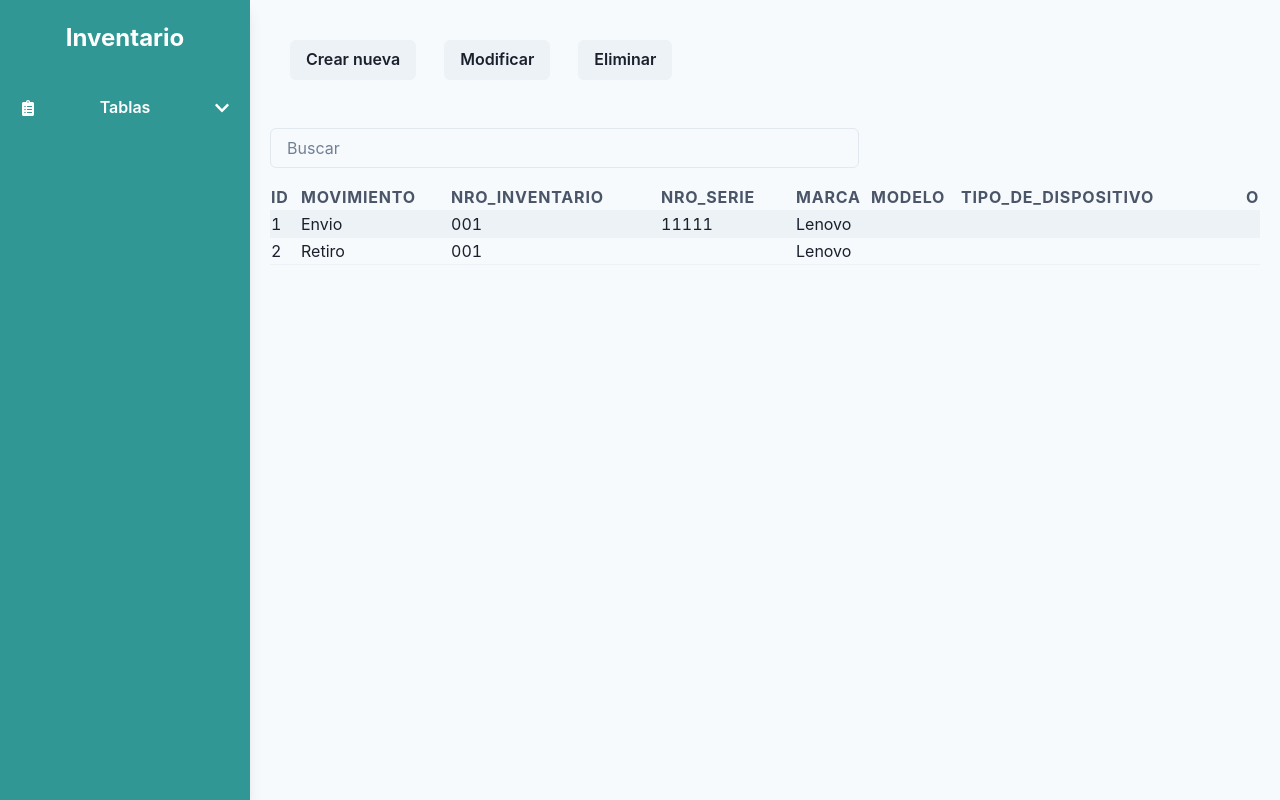
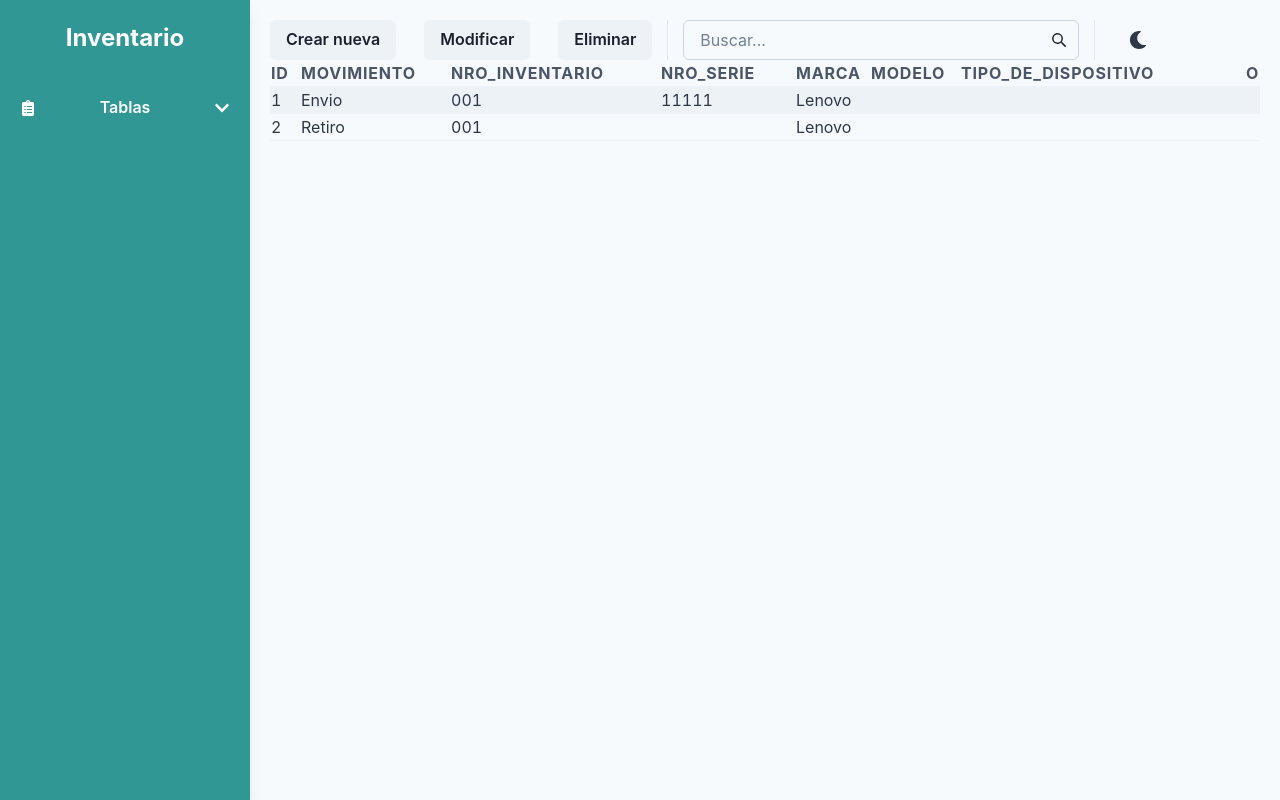
Before and after one commit to TomasLopezPrimi/Gestion-Inventario_IT, a React (Create React App) app: page / in a window 1280 px wide. Built offline with nearby package versions, Linux system fonts and the light colour scheme.

Commit message:
inicio_buscador+dark_theme

```diff
--- a/package.json
+++ b/package.json
@@ -4,6 +4,7 @@
   "version": "0.1.0",
   "private": true,
   "dependencies": {
+    "@chakra-ui/icons": "^2.2.4",
     "@chakra-ui/react": "^2.10.7",
     "@emotion/react": "^11.14.0",
     "@emotion/styled": "^11.14.0",
--- a/src/App.js
+++ b/src/App.js
@@ -14,14 +14,13 @@ export default function App() {
 
   return (
     <BrowserRouter>
-    <Flex h="100vh" bg="gray.50">
+    <Flex h="100vh" >
       <Sidebar
         activeTab={activeTab}
         setActiveTab={setActiveTab}
         activeSubTab={activeSubTab}
         setActiveSubTab={setActiveSubTab}
       />
-
       <AppRouter />
 
     </Flex>
--- /dev/null
+++ b/src/components/Buscador.js
@@ -0,0 +1,125 @@
+"use client"
+
+import { useState, useRef, useEffect } from "react"
+import { useNavigate } from "react-router-dom"
+import {
+  Box,
+  Input,
+  InputGroup,
+  InputRightElement,
+  List,
+  ListItem,
+  Text,
+  Flex,
+  IconButton,
+  useOutsideClick,
+} from "@chakra-ui/react"
+import { SearchIcon } from "@chakra-ui/icons"
+
+function Buscador() {
+  const [searchTerm, setSearchTerm] = useState("")
+  const [isOpen, setIsOpen] = useState(false)
+  const navigate = useNavigate()
+  const ref = useRef(null)
+
+  // Categorías de búsqueda (por ahora hardcodeadas para probar)
+  const searchCategories = [
+    { id: "id", name: "ID", route: "/busqueda/ID" },
+    { id: "movimiento", name: "Movimiento", route: "/busqueda/movimiento" },
+    { id: "nro_serie", name: "Número de serie", route: "/busqueda/nro_se" },
+    { id: "marca", name: "Marca", route: "/busqueda/marca" },
+    { id: "cualquiera", name: "Cualquier columna", route: "/busqueda/cualquiera" },
+  ]
+
+  // Cerrar el dropdown cuando se hace clic fuera del componente
+  useOutsideClick({
+    ref: ref,
+    handler: () => setIsOpen(false),
+  })
+
+  // Mostrar opciones solo cuando hay texto en el input
+  useEffect(() => {
+    if (searchTerm.trim() !== "") {
+      setIsOpen(true)
+    } else {
+      setIsOpen(false)
+    }
+  }, [searchTerm])
+
+  // Manejar la selección de una categoría
+  const handleCategorySelect = (route) => {
+    if (searchTerm.trim() !== "") {
+      // Redirigir a la ruta con el término de búsqueda como query parameter (falta crear la ruta dependiendo el query)
+      navigate(`${route}?q=${encodeURIComponent(searchTerm)}`)
+      setIsOpen(false)
+    }
+  }
+
+  return (
+      <Box
+        ref={ref}
+        position="relative"
+        maxW="900px"
+        w="40%">
+        <InputGroup>
+          <Input
+            placeholder="Buscar..."
+            value={searchTerm}
+            onChange={(e) => setSearchTerm(e.target.value)}
+            borderRadius="md"
+            borderColor="gray.300"
+            _hover={{ borderColor: "gray.400" }}
+            _focus={{ borderColor: "gray.500", boxShadow: "sm" }}
+          />
+          <InputRightElement>
+            <IconButton
+              aria-label="Buscar"
+              icon={<SearchIcon />}
+              size="sm"
+              variant="ghost"
+              colorScheme="gray"
+              onClick={() => searchTerm.trim() !== "" && setIsOpen(true)}
+            />
+          </InputRightElement>
+        </InputGroup>
+
+        {isOpen && searchTerm.trim() !== "" && (
+          <List
+            position="absolute"
+            width="100%"
+            mt={1}
+            borderRadius="md"
+            boxShadow="md"
+            zIndex={10}
+            bg={"white"}  //A futuro modificar dependiendo el theme
+            border="1px solid"
+            borderColor="gray.200"
+            py={2}
+          >
+            {searchCategories.map((category) => (
+              <ListItem
+                key={category.id}
+                px={4}
+                py={2}
+                _hover={{ bg: "gray.100" }}
+                cursor="pointer"
+                onClick={() => handleCategorySelect(category.route)}
+              >
+                <Flex align="center">
+                  <Text>
+                    Buscar{" "}
+                    <Text as="span" fontWeight="medium">
+                      {category.name}
+                    </Text>{" "}
+                    para: {searchTerm}
+                  </Text>
+                </Flex>
+              </ListItem>
+            ))}
+          </List>
+        )}
+      </Box>
+  )
+}
+
+export default Buscador
--- a/src/components/ButtonsContainer.js
+++ b/src/components/ButtonsContainer.js
@@ -6,9 +6,10 @@ const ButtonsContainer = (props) => {
     const data = props.data
     const setData = props.setData
 
+    //Las funciones de cada botón deberian ir acá y pasarlas como prop o en el componente boton?
 
     return (
-    <HStack m={5} spacing={7}>
+    <HStack spacing={7}>
         <ButtonComponent data={data} setData={setData} typeOfButton={"Crear nueva"} />
         <ButtonComponent data={data} setData={setData} typeOfButton={"Modificar"}/>
         <ButtonComponent data={data} setData={setData} typeOfButton={"Eliminar"}/>
--- /dev/null
+++ b/src/components/ColorModeSwitcher.js
@@ -0,0 +1,58 @@
+import React from 'react';
+import { useColorMode, IconButton, useColorModeValue } from '@chakra-ui/react';
+import { FaSun, FaMoon } from 'react-icons/fa';
+import { extendTheme } from '@chakra-ui/react';
+
+//Caracteristicas del tema
+export const theme = extendTheme({
+    config: {
+      initialColorMode: 'light',
+      useSystemColorMode: false,
+    },
+    styles: {
+      global: {
+        body: {
+          bg: 'gray.50', // Color de fondo para el modo claro
+          color: 'gray.700', // Color de texto para el modo claro
+        },
+        _dark: {
+          body: {
+            bg: 'gray.700', // Color de fondo para el modo oscuro
+            color: 'whiteAlpha.900', // Color de texto para el modo oscuro
+          },
+        },
+      },
+    },
+    //No funcionan correctamente los estilos en la lista del buscador
+    components: {
+      List: {
+        baseStyle: {
+          bg: 'white', // Color de fondo para el modo claro
+        },
+        variants: {
+          dark: {
+            bg: 'gray.500', // Color de fondo para el modo oscuro
+          },
+        },
+      },
+    },
+  });
+//Botón del switch
+export const ColorModeSwitcher = () => {
+  const { toggleColorMode } = useColorMode();
+  const text = useColorModeValue('dark', 'light');
+  const SwitchIcon = useColorModeValue(FaMoon, FaSun);
+
+  return (
+    <IconButton
+      size="md"
+      fontSize="lg"
+      aria-label={`Switch to ${text} mode`}
+      variant="ghost"
+      color="current"
+      marginLeft="2"
+      onClick={toggleColorMode}
+      icon={<SwitchIcon />}
+    />
+  );
+};
--- a/src/components/MainContent.js
+++ b/src/components/MainContent.js
@@ -1,16 +1,18 @@
-import { Box, HStack, Input } from "@chakra-ui/react"
+import { Box, HStack, Flex, StackDivider } from "@chakra-ui/react"
 import TableComponent from "./TableComponent"
 import React from "react"
 import { useState } from "react"
 import {adaptadorGestiones} from "../adapter/dataAdapter"
 import ButtonsContainer from "./ButtonsContainer"
+import Buscador from "./Buscador"
+import { ColorModeSwitcher } from "./ColorModeSwitcher"
 
 
 export default function MainContent () {
 
-//El contenido de la tabla debería ser distinto dependiendo la página (gestiones, usuarios, equipos)
+    //El contenido de la tabla debería ser distinto dependiendo la página (gestiones, usuarios, equipos)
 
- // Datos hardcodeados, la idea es que esté vacio y usar setData con los datos exportados dependiendo si es usuarios/equipos o gestiones
+    // Datos hardcodeados, la idea es que esté vacio y usar setData con los datos exportados dependiendo si es usuarios/equipos o gestiones
     const data = [
         {
             ID: "ID",
@@ -54,35 +56,15 @@ export default function MainContent () {
     //Usamos el adaptador, por ahora sin validación dependiendo que tipo de datos o tabla usemos
     const [dataAdapted, setDataAdapted] = useState(data.map(adaptadorGestiones))
 
-
-    //Buscador, por ahora no está funcionando
-    const [searchTerm, setSearchTerm] = useState("")
-
-    const handleSearch = (event) => {
-      setSearchTerm(event.target.value);
-    };
-
-    //No puedo pasar filteredData a la tabla si los botones los uso para hacer modificaciones
-    //Lo que termina pasando es que la info de la tabla no se actualiza con las modificaciones de los botones
-    const filteredData = searchTerm
-       ? data.filter((item) =>
-           item.ID.toLowerCase().includes(searchTerm.toLowerCase())
-         )
-       : data;
-
-    //
+    //Por ahora tenemos el componente Buscador pero resta definir la forma más óptima/practica de buscar
 
     return (
-        <Box flex="1" p={5} overflowY="auto">
-            <ButtonsContainer  data={dataAdapted} setData={setDataAdapted}/>
-            <Input
-                placeholder='Buscar'
-                value={searchTerm}
-                onChange={handleSearch}
-                mb={4}
-                htmlSize={50}
-                width='auto'
-            />
+        <Box flex="1" p={5} overflowY="auto" >
+            <HStack spacing={15} divider={<StackDivider />} >
+                <ButtonsContainer  data={dataAdapted} setData={setDataAdapted}/>
+                <Buscador />
+                <ColorModeSwitcher />
+            </HStack>
             <TableComponent data={dataAdapted} />
         </Box>
     )
--- a/src/components/Sidebar.js
+++ b/src/components/Sidebar.js
@@ -1,6 +1,6 @@
 "use client"
 
-import { Box, Flex, VStack, Icon, Text, Collapse, useDisclosure, Button } from "@chakra-ui/react"
+import { Box, Flex, VStack, Icon, Text, Collapse, useDisclosure, Button, useColorModeValue } from "@chakra-ui/react"
 import {
   FaClipboardList,
   FaUsers,
@@ -13,6 +13,11 @@ import {
 } from "react-icons/fa"
 
 export default function Sidebar({ activeTab, setActiveTab, activeSubTab, setActiveSubTab }) {
+
+  //Estilos especificos para modo claro/oscuro
+  const bgColor = useColorModeValue('teal.500', 'teal.800');
+  const textColor = useColorModeValue('white', 'whiteAlpha.900');
+
   const { isOpen, onToggle } = useDisclosure({
     defaultIsOpen: activeTab === "gestiones",
   })
@@ -30,7 +35,7 @@ export default function Sidebar({ activeTab, setActiveTab, activeSubTab, setActi
   }
 
   return (
-    <Box w="250px" bg="teal.500" color="white" h="100vh" py={5} boxShadow="lg">
+    <Box w="250px" bg={bgColor} color={textColor} h="100vh" py={5} boxShadow="lg">
       <Flex align="center" justify="center" mb={8} px={5}>
         <Text fontSize="2xl" fontWeight="bold">
           Inventario
@@ -43,7 +48,7 @@ export default function Sidebar({ activeTab, setActiveTab, activeSubTab, setActi
           rightIcon={activeTab === "gestiones" ? <Icon as={FaChevronUp} /> : <Icon as={FaChevronDown} />}
           justifyContent="space-between"
           variant="ghost"
-          color="white"
+          color={textColor}
           _hover={{ bg: "teal.600" }}
           _active={{ bg: "teal.700" }}
           bg={activeTab === "gestiones" ? "teal.600" : "transparent"}
--- a/src/components/TableComponent.js
+++ b/src/components/TableComponent.js
@@ -1,6 +1,6 @@
 import { Table, Thead, Tbody, Tr, Th, Td, TableContainer } from '@chakra-ui/react';
 
-
+//Muestra la tabla con el objeto pasado por props (no hay funcionalidad en este componente)
 
 export default function TableComponent(props){
 
@@ -8,7 +8,7 @@ export default function TableComponent(props){
 
     return (
       <TableContainer>
-        <Table size="m" variant="striped" bgGradient="linear-gradient(90deg, rgba(1,134,115,1) 35%, rgba(0,212,255,1) 37%) 100%)" >
+        <Table size="m" variant="striped" >
           <Thead>
             <Tr>
               {data.length > 0 && Object.keys(data[0]).map((title) => (
--- a/src/index.js
+++ b/src/index.js
@@ -1,15 +1,16 @@
 import React from 'react';
 import ReactDOM from 'react-dom/client';
-//import './styles.css';
 import App from './App';
-import { ChakraProvider } from '@chakra-ui/react';
+import { ChakraProvider, CSSReset } from '@chakra-ui/react';
 import { Toaster } from 'react-hot-toast';
+import { theme } from './components/ColorModeSwitcher';
 
 
 const root = ReactDOM.createRoot(document.getElementById('root'));
 
 root.render(
-    <ChakraProvider>
+    <ChakraProvider theme={theme}>
+        <CSSReset />
         <Toaster />
         <App />
     </ChakraProvider>
--- a/src/routes/AppRoutes.js
+++ b/src/routes/AppRoutes.js
@@ -13,7 +13,7 @@ export default function AppRouter() {
         </Routes>
     )
 }
-    // Ejemplos de otro proyecto:
+    // Ejemplos de otro proyecto para tener a mano:
     //     <Routes>
     //         <Route path='/' element={<ItemListContainer greeting={'Listado productos'} />} />
     //         <Route path='/category/:categoryId' element={<ItemListContainer />} />
```
Also changed, not shown: src/components/ButtonComponent.js (+7 -16 lines), 2 other files (tests, documents, lock files or other folders).
